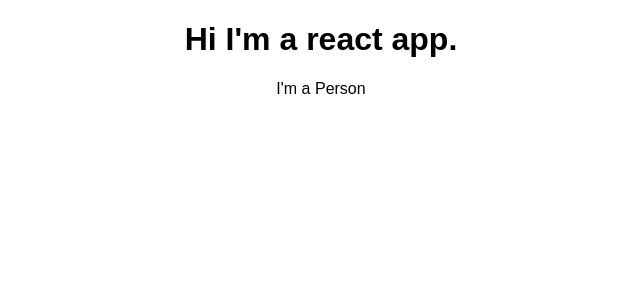
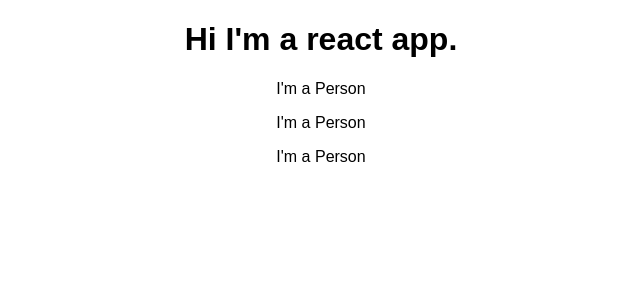
Before and after one commit to pial0007l/React, a React (Create React App) app in the folder react-complete-guide/: page / in a window 1280 px wide. Shown: the top 300 px of the page, without its empty margins (319-959 px from the left). Built offline with nearby package versions, Linux system fonts and the light colour scheme.

Commit message:
Working with props and props children

```diff
--- a/react-complete-guide/src/App.js
+++ b/react-complete-guide/src/App.js
@@ -7,7 +7,9 @@ class App extends Component {
     return (
       <div className="App">
         <h1>Hi I'm a react app.</h1>
-        <Person />
+        <Person name="Joy" age="26"/>
+        <Person name="Arif" age="25">I am married</Person>
+        <Person name="Pial" age="26"/>
       </div>
     );
   }
```
